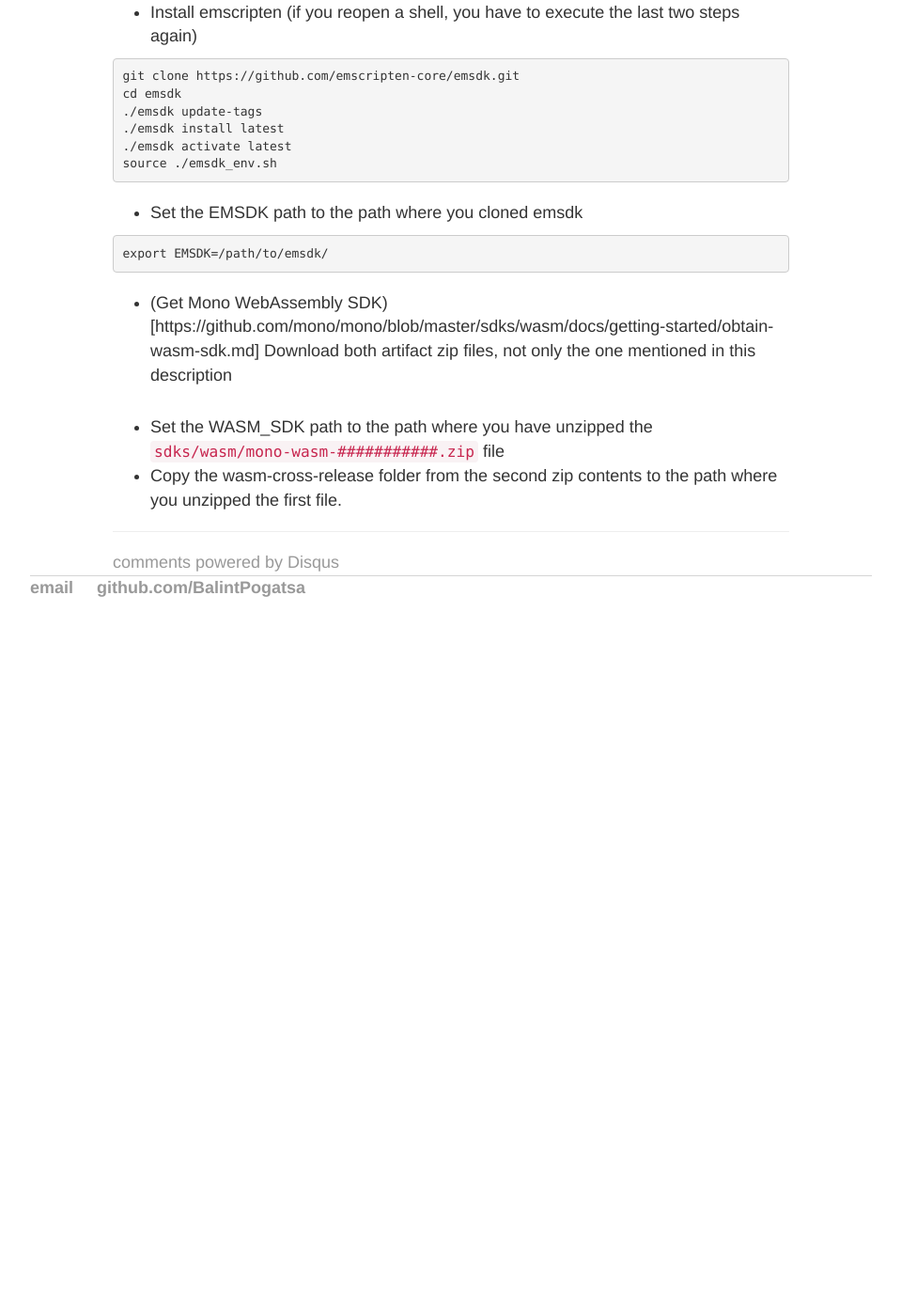
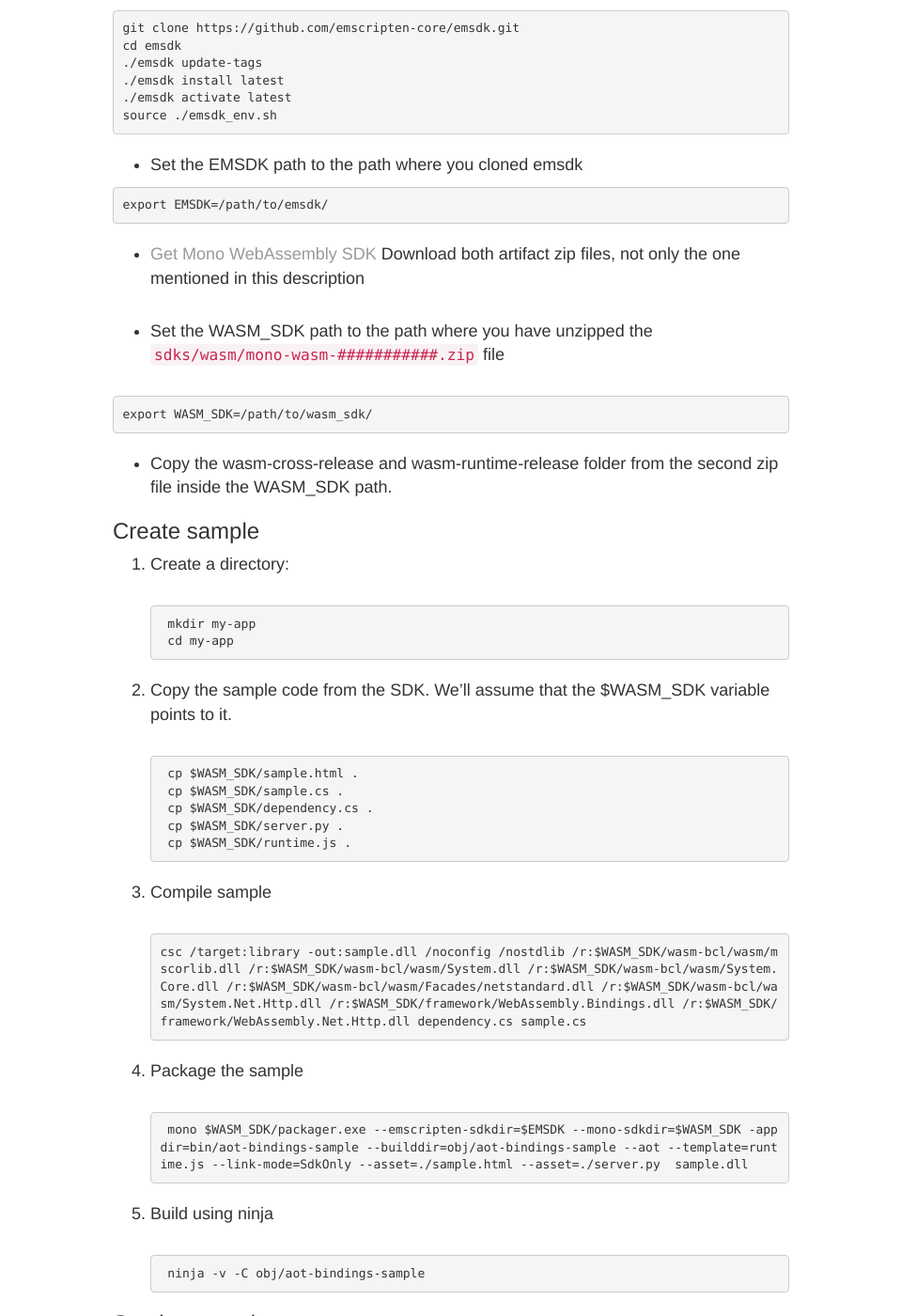
Before and after one commit to BalintPogatsa/BalintPogatsa.github.io, a Jekyll site: the page built from _posts/2019-05-05-webassembly-mono-aot-example.md, in a window 1280 px wide and 1400 px high, scrolled down 1185 px. Shown: the whole window at 94% size, without its empty margins (160-1119 px from the left). Built offline with Jekyll 4.4.1, drawn with Linux system fonts in a browser that asks for light colours; comment, search, counter and statistics services are not loaded; before the commit the page ends 1914 px from its top, so only the background shows below that; some of the changed text lies outside the part shown.

Commit message:
Update 2019-05-05-webassembly-mono-aot-example.md

````diff
--- a/_posts/2019-05-05-webassembly-mono-aot-example.md
+++ b/_posts/2019-05-05-webassembly-mono-aot-example.md
@@ -17,9 +17,9 @@ The sources that I've used to configure this build:
 
 ### Install prerequisites
 
- - (Install WSL on Windows 10)[https://docs.microsoft.com/en-us/windows/wsl/install-win10]
- - (Install Ubuntu 18.04)[https://www.microsoft.com/en-ca/p/ubuntu/9nblggh4msv6]
- - (Install the latest stable Mono)[https://www.mono-project.com/download/stable/#download-lin-ubuntu]
+ - [Install WSL on Windows 10](https://docs.microsoft.com/en-us/windows/wsl/install-win10)
+ - [Install Ubuntu 18.04](https://www.microsoft.com/en-ca/p/ubuntu/9nblggh4msv6)
+ - [Install the latest stable Mono](https://www.mono-project.com/download/stable/#download-lin-ubuntu)
  - Install python and msbuild
 
  ```
@@ -60,8 +60,64 @@ source ./emsdk_env.sh
 export EMSDK=/path/to/emsdk/
 ```
 
-- (Get Mono WebAssembly SDK)[https://github.com/mono/mono/blob/master/sdks/wasm/docs/getting-started/obtain-wasm-sdk.md]
+- [Get Mono WebAssembly SDK](https://github.com/mono/mono/blob/master/sdks/wasm/docs/getting-started/obtain-wasm-sdk.md)
 Download both artifact zip files, not only the one mentioned in this description
 
 - Set the WASM_SDK path to the path where you have unzipped the ```sdks/wasm/mono-wasm-###########.zip``` file
-- Copy the wasm-cross-release folder from the second zip contents to the path where you unzipped the first file.
+
+```
+export WASM_SDK=/path/to/wasm_sdk/
+```
+
+- Copy the wasm-cross-release and wasm-runtime-release folder from the second zip file inside the WASM_SDK path.
+
+### Create sample
+
+1. Create a directory:
+
+    ```
+    mkdir my-app
+    cd my-app
+    ```
+
+1. Copy the sample code from the SDK. We'll assume that the $WASM_SDK variable points to it.
+
+    ```
+    cp $WASM_SDK/sample.html .
+    cp $WASM_SDK/sample.cs .
+    cp $WASM_SDK/dependency.cs .
+    cp $WASM_SDK/server.py .
+    cp $WASM_SDK/runtime.js .
+    ```
+
+1.  Compile sample
+
+    ```
+    csc /target:library -out:sample.dll /noconfig /nostdlib /r:$WASM_SDK/wasm-bcl/wasm/mscorlib.dll /r:$WASM_SDK/wasm-bcl/wasm/System.dll /r:$WASM_SDK/wasm-bcl/wasm/System.Core.dll /r:$WASM_SDK/wasm-bcl/wasm/Facades/netstandard.dll /r:$WASM_SDK/wasm-bcl/wasm/System.Net.Http.dll /r:$WASM_SDK/framework/WebAssembly.Bindings.dll /r:$WASM_SDK/framework/WebAssembly.Net.Http.dll dependency.cs sample.cs
+    ```
+
+1. Package the sample
+
+    ```
+    mono $WASM_SDK/packager.exe --emscripten-sdkdir=$EMSDK --mono-sdkdir=$WASM_SDK -appdir=bin/aot-bindings-sample --builddir=obj/aot-bindings-sample --aot --template=runtime.js --link-mode=SdkOnly --asset=./sample.html --asset=./server.py  sample.dll
+    ```
+
+1. Build using ninja
+
+    ```
+    ninja -v -C obj/aot-bindings-sample
+    ```
+
+### Serving sample
+
+To test the application launch the provided webserver:
+
+```
+
+cd bin/aot-bindings-sample
+python server.py
+
+```
+
+After executing you will see the port displayed (default: 8000):
+From a browser go to `http://localhost:8000/sample.html` or `http://127.0.0.1:8000/sample.html` depending on the browser (change the port number if needed)
````
